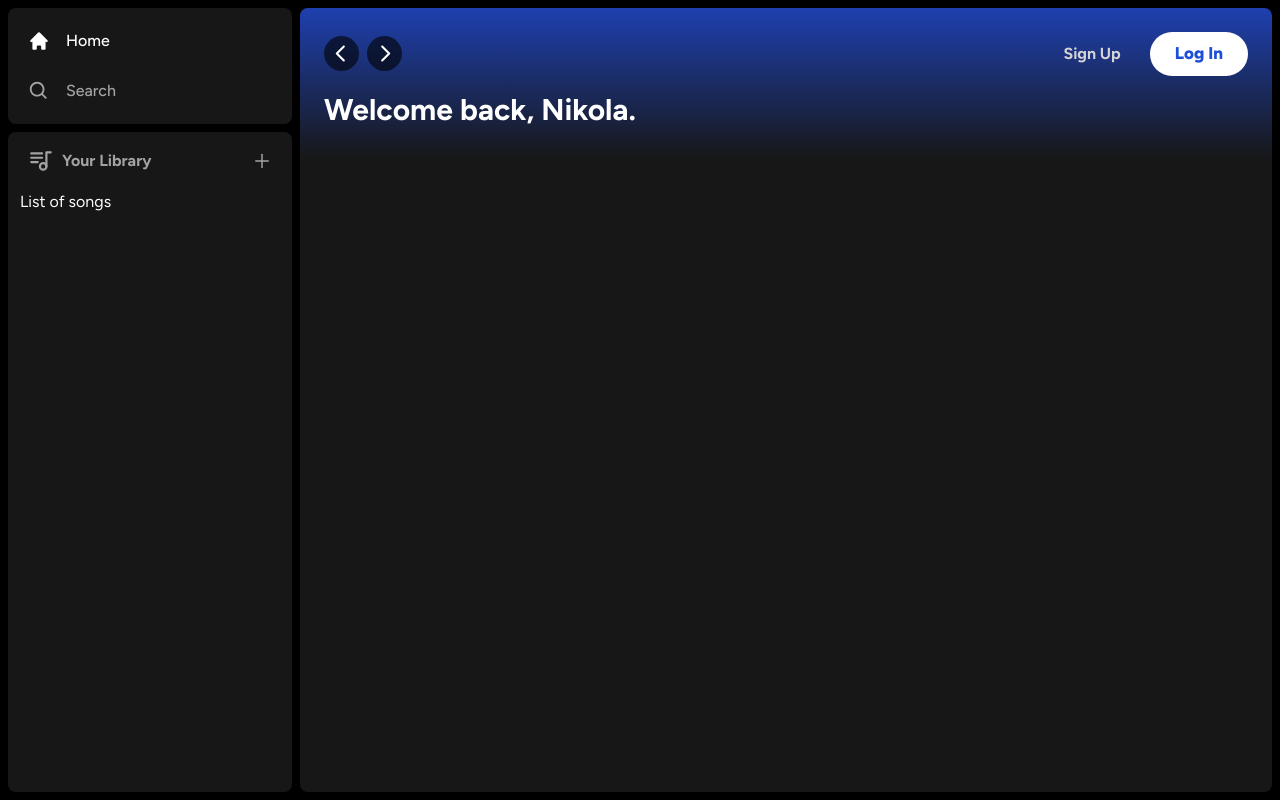
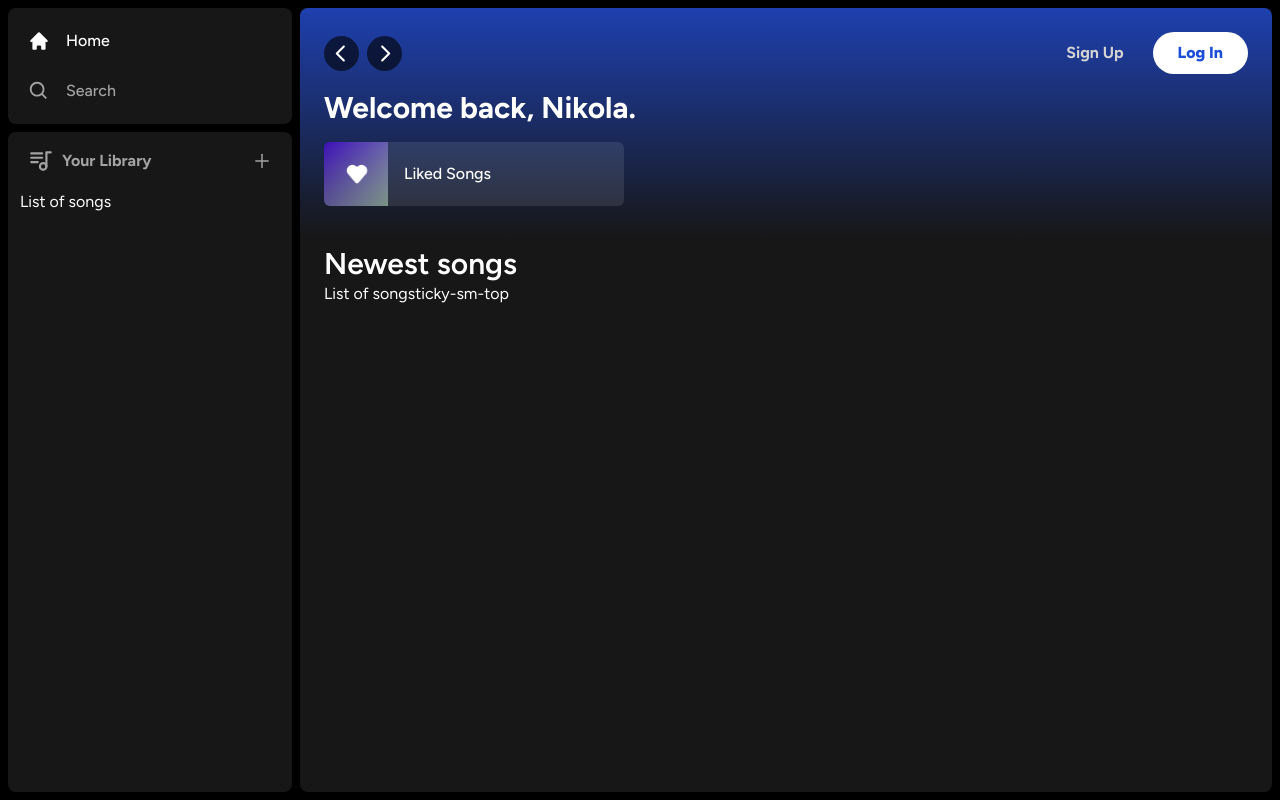
Before and after one commit to marovichn/Syntify, a Next.js app in the folder synthify/: page / in a window 1280 px wide. Built offline with nearby package versions, Linux system fonts and the light colour scheme.

Commit message:
Layout - finish v1

```diff
--- a/synthify/app/(root)/page.tsx
+++ b/synthify/app/(root)/page.tsx
@@ -1,4 +1,5 @@
 import Header from "@/components/Header";
+import ListItem from "@/components/ListItem";
 
 const Home = () => {
   return (
@@ -8,8 +9,31 @@ const Home = () => {
           <h1 className='text-white text-3xl font-bold'>
             Welcome back, Nikola.
           </h1>
+          <div
+            className='
+              grid
+              grid-cols-1
+              sm:grid-cols-2
+              xl:grid-cols-3
+              2xl:grid-cols-4
+              gap-3
+              mt-4
+            '
+          >
+            <ListItem
+              name='Liked Songs'
+              image='/images/liked.png'
+              href='liked'
+            />
+          </div>
         </div>
       </Header>
+      <div className='mt-2 mb-7 px-6'>
+        <div className='flex justify-between items-center'>
+          <h1 className='text-white text-3xl font-semibold'>Newest songs</h1>
+        </div>
+        <div>List of songsticky-sm-top</div>
+      </div>
     </div>
   );
 };
--- a/synthify/components/Header.tsx
+++ b/synthify/components/Header.tsx
@@ -112,7 +112,7 @@ const Header: React.FC<HeaderProps> = ({ children, className }) => {
             <div>
               <Button
                 onClick={() => {}}
-                className=' text-blue-700 px-6 py-2 bg-white font-extrabold text-[17px]'
+                className=' text-blue-700 px-6 py-2 bg-white font-extrabold text-md'
               >
                 Log In
               </Button>
--- /dev/null
+++ b/synthify/components/ListItem.tsx
@@ -0,0 +1,67 @@
+"use client"
+
+import Image from 'next/image';
+import { useRouter } from 'next/navigation';
+import { FC } from 'react'
+import {FaPlay} from "react-icons/fa"
+
+interface ListItemProps {
+  name:string,
+  image: string,
+  href: string
+}
+
+const ListItem: FC<ListItemProps> = ({name, image, href}) => {
+const router = useRouter();
+
+const onClick=()=>{
+    //add authentication before push
+    router.push(href)
+}
+
+  return (
+    <button
+      onClick={onClick}
+      className='
+        relative
+        group
+        flex
+        items-center
+        rounded-md
+        overflow-hidden
+        gap-x-4
+        bg-neutral-100/10
+        cursor-pointer
+        hover:bg-neutral-100/20
+        transition
+        pr-4
+      '
+    >
+      <div className='relative min-h-[64px] min-w-[64px]'>
+        <Image className='object-cover' src={image} fill alt='Image' />
+      </div>
+      <p className='font-medium truncate py-5'>{name}</p>
+      <div
+        className='
+          absolute
+          transition
+          opacity-0
+          rounded-full
+          flex
+          items-center
+          justify-center
+          bg-blue-700
+          p-3
+          drop-shadow-md
+          right-5
+          group-hover:opacity-100
+          hover:scale-110
+        '
+      >
+        <FaPlay className='text-white' size={16}/>
+      </div>
+    </button>
+  );
+}
+
+export default ListItem
```
Also changed, not shown: synthify/public/images/liked.png (added).
